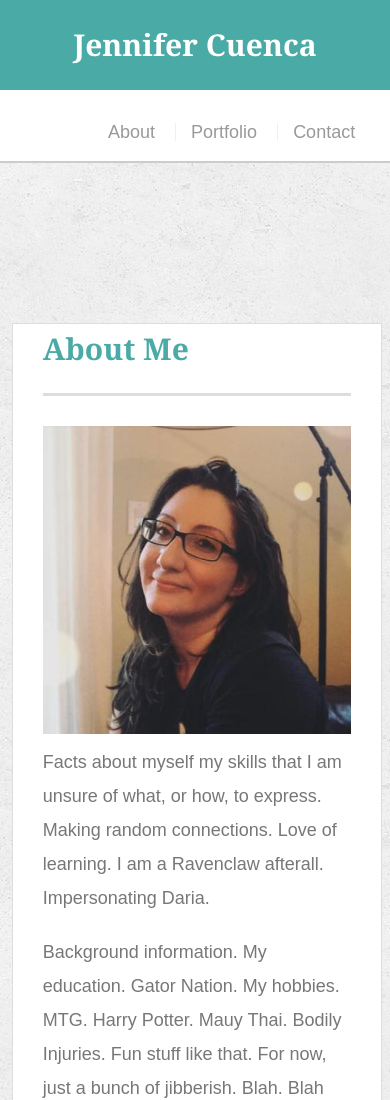
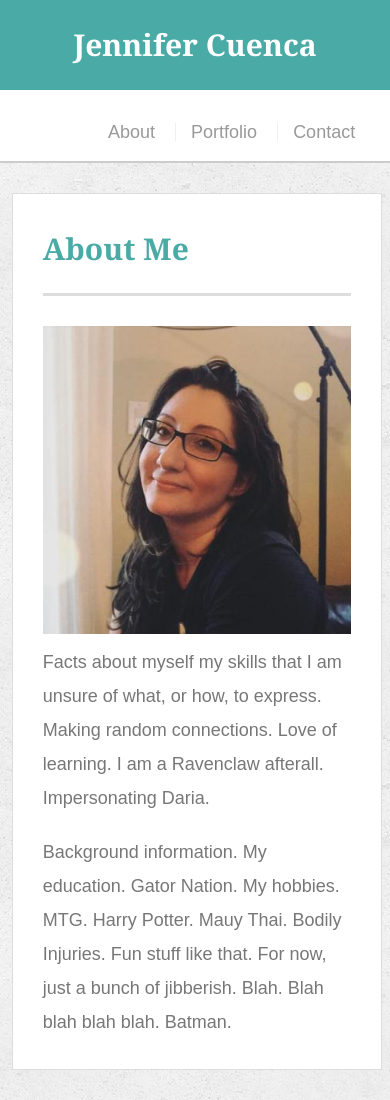
Before and after one commit to jenncuenca/Responsive-Portfolio, a plain HTML site: page index.html in a window 390 px wide. Shown: the top 1100 px of the page. Drawn offline with Linux system fonts and the light colour scheme.

Commit message:
fixed spacing issue in media query 640

```diff
--- a/assets/css/style.css
+++ b/assets/css/style.css
@@ -294,7 +294,7 @@ input[type=submit] {
    position: static;
  }
 
- .main-section {
+ #main-container {
    padding-top: 0;
  }
 
```
